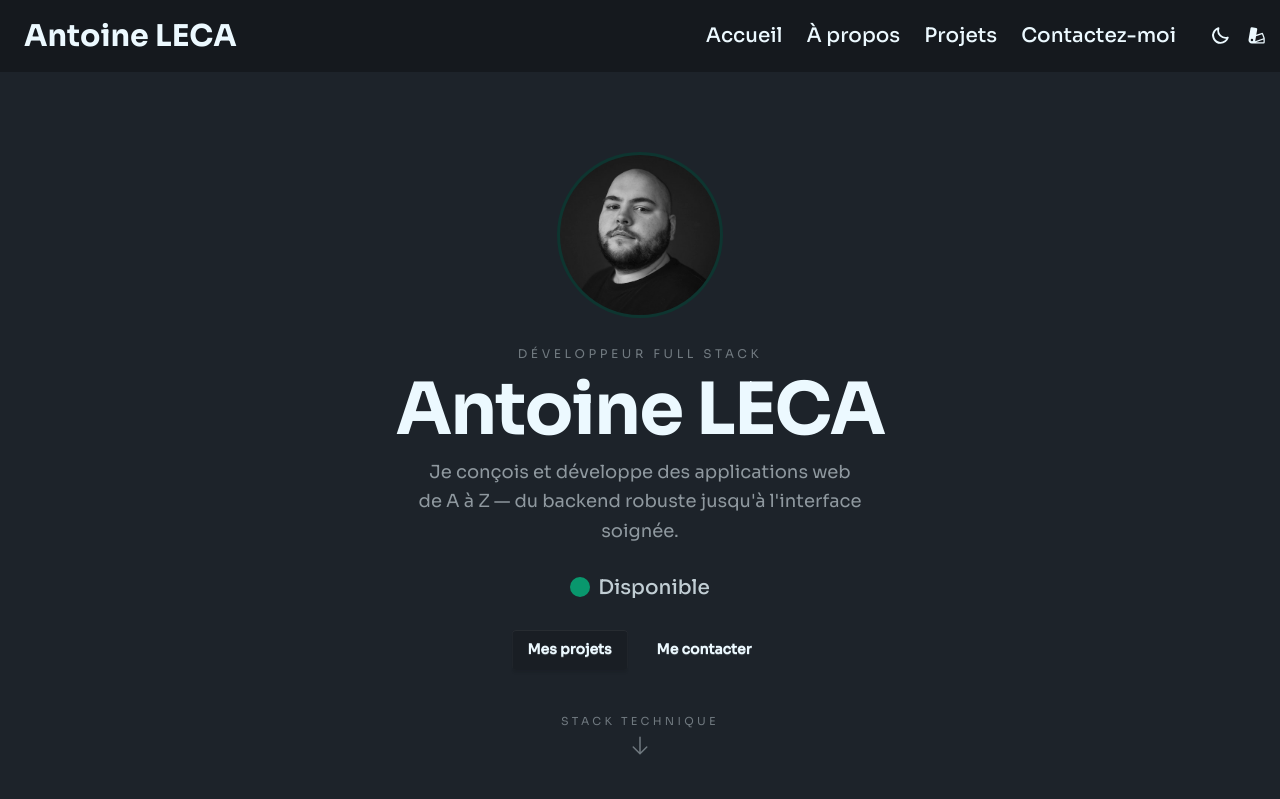
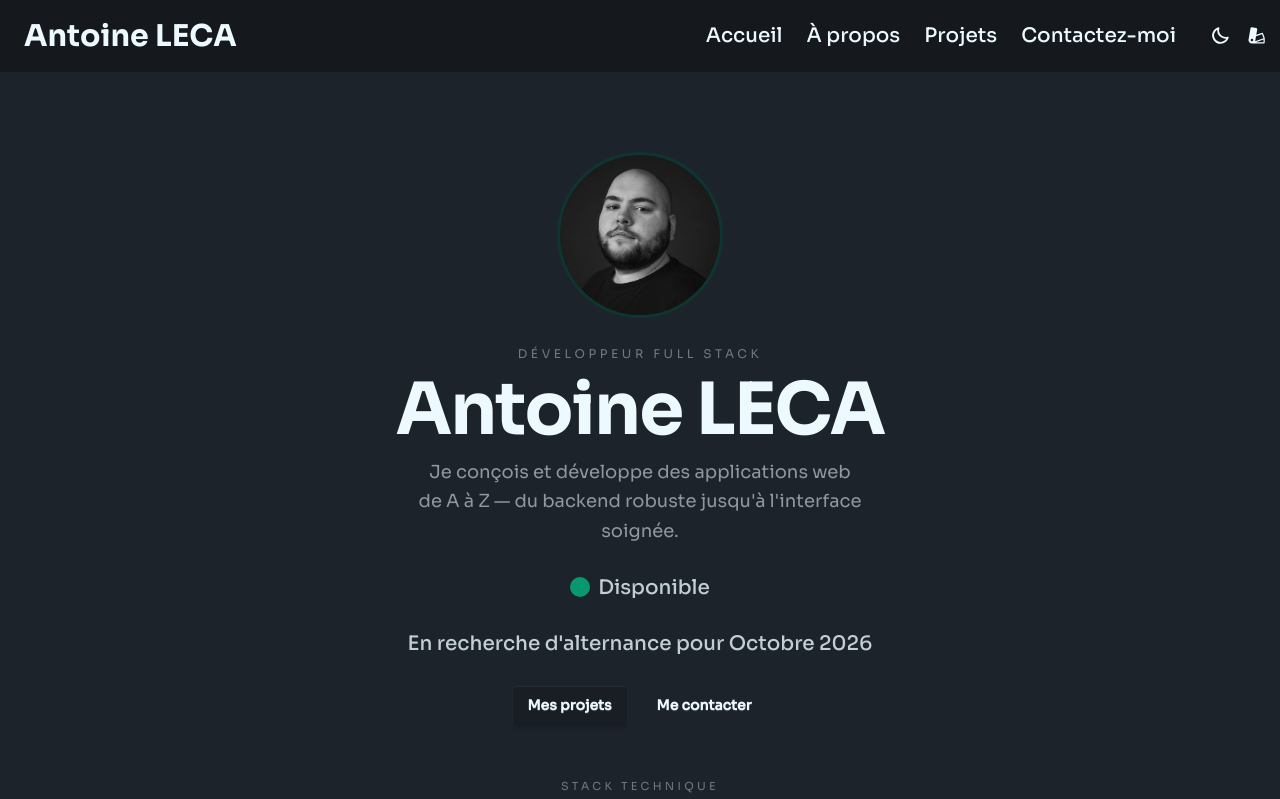
Before and after one commit to antoine-leca/PortfolioV2, a React (Vite) app: page / in a window 1280 px wide. Shown: the top 799 px of the page. Built offline with nearby package versions, Linux system fonts and the light colour scheme.

Commit message:
modification du bounce de stack-technique dans la homepage car trop fréquent

```diff
--- a/src/components/home/HeroSection.jsx
+++ b/src/components/home/HeroSection.jsx
@@ -41,6 +41,10 @@ function HeroSection() {
         Disponible
       </div>
 
+      <div className="text-xl main-font-m opacity-80">
+        En recherche d'alternance pour Octobre 2026
+      </div>
+
       <div className="flex gap-3 flex-wrap justify-center">
         <Link
           to="/projects"
@@ -53,7 +57,7 @@ function HeroSection() {
         </Link>
       </div>
 
-      <div className="flex flex-col items-center animate-bounce pt-6" aria-hidden="true">
+      <div className="flex flex-col items-center animate-bounce-twice pt-6" aria-hidden="true">
         <p className="text-center text-[11px] tracking-[0.3em] uppercase opacity-40 main-font-r">
           Stack technique
         </p>
--- a/src/root.css
+++ b/src/root.css
@@ -60,3 +60,14 @@
 .marquee-pause:hover .marquee-right {
     animation-play-state: paused;
 }
+
+@keyframes bounce-twice {
+    0%, 100%  { transform: translateY(0);      animation-timing-function: ease-in; }
+    10%, 30%  { transform: translateY(-25%);   animation-timing-function: ease-out; }
+    20%, 40%  { transform: translateY(0);      animation-timing-function: ease-in; }
+    50%       { transform: translateY(0); }
+}
+
+.animate-bounce-twice {
+    animation: bounce-twice 10s ease-in-out infinite;
+}
```
